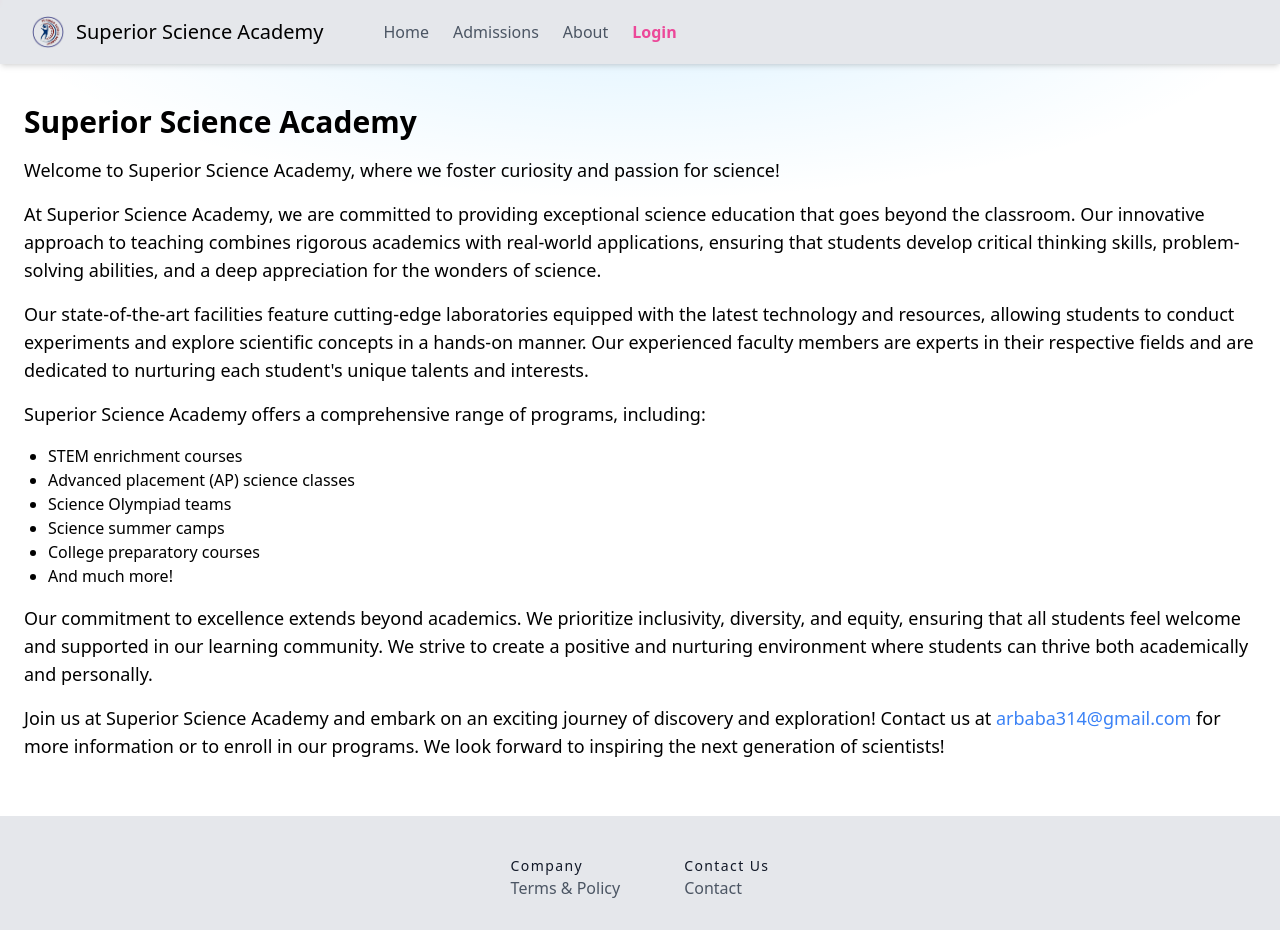
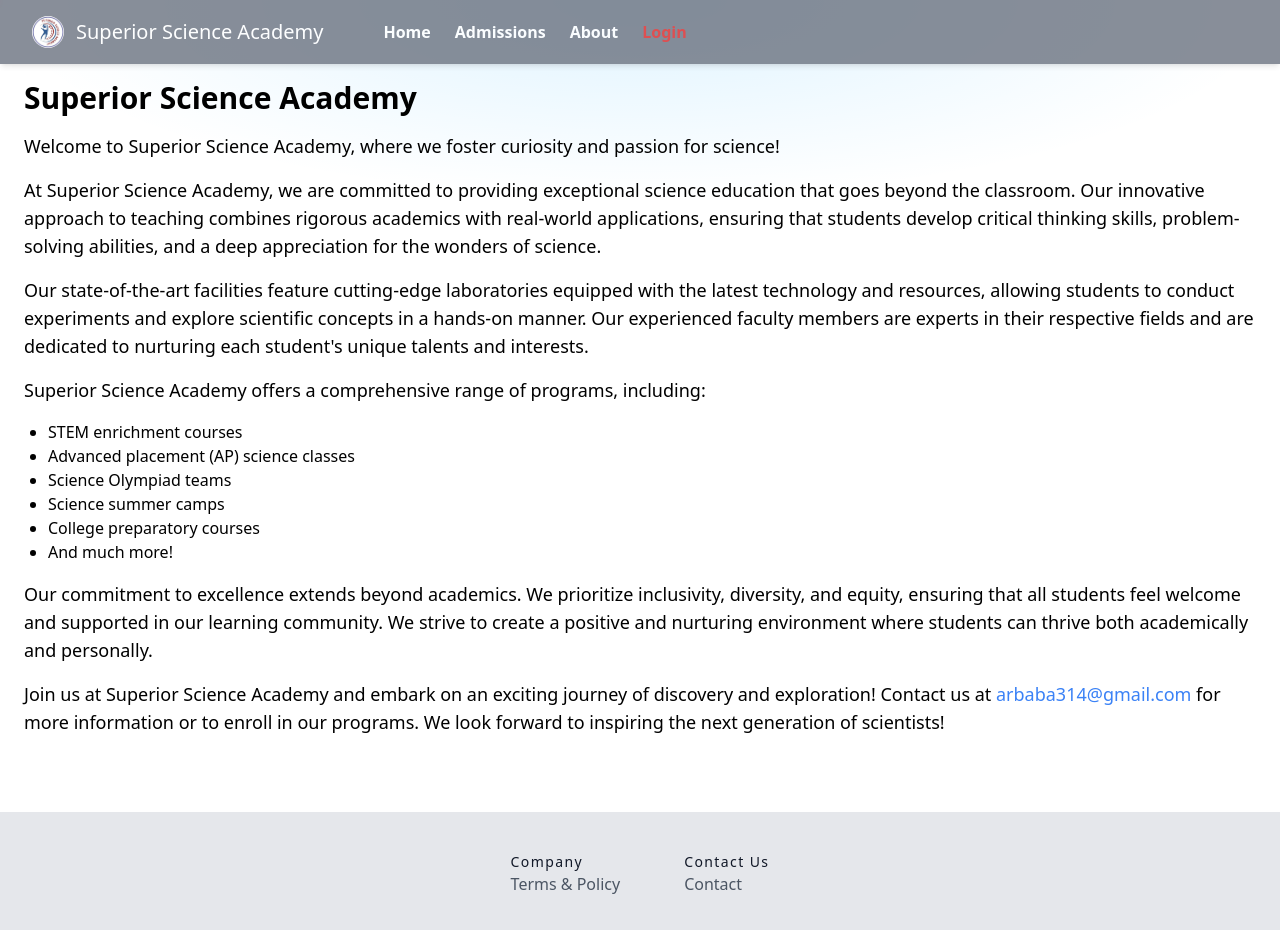
Before and after one commit to 0-Chaudhary-0/ssacademy, a React (Vite) app: page /about in a window 1280 px wide. Shown: the top 930 px of the page. Built offline with nearby package versions, Linux system fonts and the light colour scheme.

Commit message:
made navigation changes

```diff
--- a/src/components/About.jsx
+++ b/src/components/About.jsx
@@ -14,7 +14,7 @@ const About = () => {
         progress={progress}
         onLoaderFinished={() => setProgress(0)}
       />
-    <div className="container mx-auto px-6 py-10">
+    <div className="container mx-auto px-6 py-10 pt-20">
       <h1 className="text-3xl font-bold mb-4">Superior Science Academy</h1>
       <p className="text-lg mb-4">Welcome to Superior Science Academy, where we foster curiosity and passion for science!</p>
       <p className="text-lg mb-4">At Superior Science Academy, we are committed to providing exceptional science education that goes beyond the classroom. Our innovative approach to teaching combines rigorous academics with real-world applications, ensuring that students develop critical thinking skills, problem-solving abilities, and a deep appreciation for the wonders of science.</p>
--- a/src/components/Contact.jsx
+++ b/src/components/Contact.jsx
@@ -14,7 +14,7 @@ const Contact = () => {
         progress={progress}
         onLoaderFinished={() => setProgress(0)}
       />
-      <div className="container mx-auto px-4 py-8">
+      <div className="container mx-auto px-4 py-8 pt-20">
         <h1 className="text-3xl font-bold mb-4 text-center">
           Superior Science Academy
         </h1>
--- a/src/components/Enroll.jsx
+++ b/src/components/Enroll.jsx
@@ -115,7 +115,7 @@ function Enroll() {
       <ToastContainer />
       {isLogin ? (
         !isEnrolled && (
-          <div className="container mx-auto my-10">
+          <div className="container mx-auto pt-20">
             <h1 className="text-2xl font-bold mb-4 text-center">Enroll Now</h1>
             <form onSubmit={handleSubmit}>
               <div className="grid grid-cols-1 md:grid-cols-1 p-8 gap-4">
@@ -361,7 +361,7 @@ function Enroll() {
           </div>
         )
       ) : (
-        <div>
+        <div className="pt-20">
           <div className="text-center mt-5 text-red-500">
             <h1 className="text-2xl font-bold mb-1">Please Log In</h1>
             <p className="mb-4">You need to log in before enroll.</p>
--- a/src/components/Footer.jsx
+++ b/src/components/Footer.jsx
@@ -3,7 +3,7 @@ import { Link } from "react-router-dom";
 
 const Footer = () => {
   return (
-      <footer className="text-gray-600 body-font bg-gray-200">
+      <footer className="text-gray-600 body-font bg-gray-200 mt-5">
         <div className="container px-2 pt-10 flex justify-center">
           <div className="flex flex-wrap md:text-left order-first">
             <div className="px-4 mx-4">
@@ -64,7 +64,7 @@ const Footer = () => {
             <span className="ml-3 text-xl">Superior Science Academy</span>
             </Link>
             <p className="text-sm text-gray-500 sm:ml-6 sm:mt-0 mt-4">
-              Copyright© 2024. All rights reserved by Superior Science Academy
+            © {new Date().getFullYear()} Superior Science Academy — All rights reserved
             </p>
             <span className="inline-flex sm:ml-auto sm:mt-0 mt-4 justify-center sm:justify-start">
               <a href="https://web.facebook.com/profile.php?id=100094312606426" target="_blank" className="text-gray-500">
--- a/src/components/Home.jsx
+++ b/src/components/Home.jsx
@@ -5,6 +5,8 @@ import { Link } from "react-router-dom";
 import Carousel from "./carousel";
 
 const Professors = () => {
+  let arbab = "lorem ipsum jdskskjkskfskl"
+
   const [progress, setProgress] = useState(0);
   useEffect(() => {
     setProgress(30);
@@ -18,7 +20,9 @@ const Professors = () => {
         progress={progress}
         onLoaderFinished={() => setProgress(0)}
       />
-        <Carousel />
+      <div className="relative top-0">
+          <Carousel/>
+        </div>
       <div className="py-20 bg-gradient-to-r from-blue-600 to-purple-600 text-center text-white">
         <div className="container mx-auto px-4">
           <h1 className="text-3xl font-bold mb-4">
@@ -79,7 +83,7 @@ const Professors = () => {
             <div className="flex flex-col p-2 m-2 max-w-6xl">
               <div className="grid grid-cols-1 md:grid-cols-2 gap-4">
                 {/* Professor 1 */}
-                <div className="flex-col px-6 py-2 ">
+                <div className="flex-col px-6 py-2">
                   <div className="h-40 w-60 rounded-2xl overflow-hidden bg-gray-200">
                     <img src="/arbab.jpg" alt="Arbab Ali Dahri" className="" />
                   </div>
@@ -88,6 +92,10 @@ const Professors = () => {
                     Arbab Ali Dahri
                   </div>
                   <div className=" italic text-gray-500">Mathematics</div>
+                  {/* <div className="text-blue-900 relative">
+                    <p className="text-left">{arbab.slice(0,8)}...</p>
+                    <span className="text-blue absolute right-0 top-0"><Link to="/"> Read more </Link> </span>
+                  </div> */}
                 </div>
                 {/* Professor 2 */}
                 <div className="flex-col px-6 py-2 ">
--- a/src/components/Login.jsx
+++ b/src/components/Login.jsx
@@ -124,7 +124,7 @@ const login = () => {
       {/* Same as */}
       <ToastContainer />
       {showMessage &&
-        <div>
+        <div className="pt-20">
           <div
             className="bg-red-100 border border-red-400 text-red-700 px-4 py-3 rounded relative"
             role="alert"
--- a/src/components/Navbar.jsx
+++ b/src/components/Navbar.jsx
@@ -1,27 +1,15 @@
 import { Link } from "react-router-dom";
 import "../App.css";
-import React, { useEffect, useState } from "react";
+import React, { useEffect, useState, useRef } from "react";
 import { loginFalse, loginTrue } from "../redux/slice";
 import { useSelector, useDispatch } from "react-redux";
 
 const Navbar = () => {
   const [isOpen, setIsOpen] = useState(false);
+  const [miniBar, setMiniBar] = useState(false);
   const dispatch = useDispatch();
   const [key, setKey] = useState(0);
-  const [miniBar, setMiniBar] = useState(false);
-
-  let handleLogout = () => {
-    localStorage.removeItem("token");
-    setKey(Math.random());
-    setMiniBar(!miniBar);
-    setIsOpen(!isOpen);
-  };
-
-  let handleLogoutBig = () => {
-    localStorage.removeItem("token");
-    setKey(Math.random());
-    setMiniBar(!miniBar);
-  };
+  const navRef = useRef();
 
   useEffect(() => {
     let checkLogin = localStorage.getItem("token");
@@ -45,17 +33,52 @@ const Navbar = () => {
 
   const isLogin = useSelector((state) => state.isLogin.value);
 
+  useEffect(() => {
+    const handleOutsideClick = (event) => {
+      if (navRef.current && !navRef.current.contains(event.target)) {
+        setIsOpen(false);
+        document.body.classList.remove('overflow-y-hidden');
+      }
+    };
+
+    if (isOpen) {
+      document.addEventListener("mousedown", handleOutsideClick);
+    } else {
+      document.removeEventListener("mousedown", handleOutsideClick);
+    }
+
+    return () => {
+      document.removeEventListener("mousedown", handleOutsideClick);
+    };
+  }, [isOpen]);
+
+  let handleLogout = () => {
+    localStorage.removeItem("token");
+    setKey(Math.random());
+    setMiniBar(!miniBar);
+    setIsOpen(!isOpen);
+  };
+
+  let handleLogoutBig = () => {
+    localStorage.removeItem("token");
+    setKey(Math.random());
+    setMiniBar(!miniBar);
+  };
+
   return (
     <>
-      <header className="text-gray-200 bg-gray-100 body-font z-[1000]">
-        <nav className="bg-gray-200 shadow-md z-[1000]">
-          <div className="max-w-7xl mx-auto px-4 sm:px-6 lg:px-8 z-[1000]">
+      <header className="bg-gray-100 body-font z-[1000] sticky top-0 rounded-lg opacity-80">
+        <nav
+          ref={navRef}
+          className="bg-gray-200 shadow-md z-[1000] absolute top-0 w-full"
+        >
+          <div className="max-w-7xl mx-auto px-4 sm:px-6 lg:px-8 z-[1000] bg-gray-500">
             <div className="flex items-center justify-between h-16">
               <div className="flex">
                 <div className="flex-shrink-0 flex gap-4 items-center">
                   <button
                     onClick={toggleNavbar}
-                    className={`text-black hover:text-black focus:outline-none focus:text-black md:hidden ${
+                    className={`text-white hover:text-gray-200 focus:outline-none focus:text-white md:hidden ${
                       isOpen ? "hidden" : "block"
                     }`}
                   >
@@ -76,7 +99,7 @@ const Navbar = () => {
                   </button>
                   <button
                     onClick={toggleNavbar}
-                    className={`text-white hover:text-white focus:outline-none focus:text-white ${
+                    className={`text-white hover:text-gray-200 focus:outline-none focus:text-white ${
                       isOpen ? "block" : "hidden"
                     }`}
                   >
@@ -95,9 +118,9 @@ const Navbar = () => {
                       />
                     </svg>
                   </button>
-                  <div>
+                  <div className="text-white">
                     <Link
-                      className="flex title-font font-medium items-center text-black md:mb-0"
+                      className="flex title-font font-medium items-center text-white md:mb-0"
                       to="/"
                     >
                       <img
@@ -105,7 +128,7 @@ const Navbar = () => {
                         alt="Superior Science Academy"
                         className="h-8 w-8 image"
                       />
-                      <span className="ml-3 text-xl">
+                      <span className="ml-3 text-xl text-white">
                         Superior Science Academy
                       </span>
                     </Link>
@@ -116,27 +139,26 @@ const Navbar = () => {
                     <div className="mr-6"></div>
                     <Link
                       to="/"
-                      className="text-gray-600 hover:text-black px-3 py-2"
+                      className="text-white hover:text-gray-200 px-3 py-2 font-semibold"
                     >
                       Home
                     </Link>
                     <Link
                       to="/enroll"
-                      className="text-gray-600 hover:text-black px-3 py-2"
+                      className="text-white hover:text-gray-200 px-3 py-2 font-semibold"
                     >
                       Admissions
                     </Link>
                     <Link
                       to="/about"
-                      className="text-gray-600 hover:text-black px-3 py-2"
+                      className="text-white hover:text-gray-200 px-3 py-2 font-semibold"
                     >
                       About
                     </Link>
                     {isLogin ? (
-                      <div className="text-pink font-semibold rounded-lg">
-                        {/* <TiUser className="text-2xl text-pink-600 mt-2 md:mt-0" /> */}
+                      <div className="rounded-lg">
                         <span
-                          className="cursor-pointer block text-pink-600 hover:text-pink px-3 py-2"
+                          className="cursor-pointer block text-red-600 font-semibold hover:text-red-800 px-3 py-2"
                           key={key}
                           onClick={handleLogoutBig}
                         >
@@ -147,7 +169,7 @@ const Navbar = () => {
                       <div className="cursor-pointer">
                         <Link to="/login">
                           <span
-                            className="text-pink-500 font-semibold block hover:text-pink px-3 py-2"
+                            className="text-red-600 font-semibold block hover:text-red-800 px-3 py-2"
                             onClick={handleLogoutBig}
                           >
                             Login
@@ -162,11 +184,11 @@ const Navbar = () => {
           </div>
 
           <div
-            className={`absolute left-0 top-0 h-[120vh] bg-gray-200 z-[1000] shadow-lg md:hidden transition-transform duration-300 ease-in-out transform ${
+            className={`absolute left-0 top-0 h-[100vh] bg-gray-900 z-[1000] shadow-lg md:hidden transition-transform duration-300 ease-in-out transform ${
               isOpen ? "translate-x-0" : "-translate-x-full"
-            } w-80`}
+            } w-80 rounded-lg p-4`}
           >
-            <span className="text-black text-xl relative top-5 left-2 hover:text-black focus:outline-none font-semibold focus:text-black">
+            <span className="text-white text-xl relative top-5 left-2 focus:outline-none font-semibold focus:text-black">
               <Link to="/" onClick={toggleNavbar}>
                 Daulatpur Coaching
               </Link>
@@ -174,7 +196,7 @@ const Navbar = () => {
             <div className="px-2 pt-10 pb-3 sm:px-3">
               <button
                 onClick={toggleNavbar}
-                className={`absolute right-5 top-6 text-black hover:text-black focus:outline-none focus:text-black ${
+                className={`absolute right-5 top-6 text-white focus:outline-none focus:text-black ${
                   isOpen ? "block" : "hidden"
                 }`}
               >
@@ -196,30 +218,29 @@ const Navbar = () => {
               <Link
                 onClick={toggleNavbar}
                 to="/"
-                className="block text-gray-600 hover:text-black px-3 py-2"
+                className="block text-white  px-3 py-2 font-semibold"
               >
                 Home
               </Link>
               <Link
                 onClick={toggleNavbar}
                 to="/enroll"
-                className="block text-gray-600 hover:text-black px-3 py-2"
+                className="block text-white hover:text-white px-3 py-2 font-semibold"
               >
                 Admission
               </Link>
               <Link
                 onClick={toggleNavbar}
                 to="/about"
-                className="block text-gray-600 hover:text-black px-3 py-2"
+                className="block text-white px-3 py-2 font-semibold"
               >
                 About
               </Link>
 
               {isLogin ? (
-                <div className="text-pink font-semibold rounded-lg flex items-center gap-2">
-                  {/* <TiUser className="text-2xl text-pink-600 mt-2 md:mt-0" /> */}
+                <div className="font-semibold rounded-lg flex items-center gap-2">
                   <span
-                    className="cursor-pointer block text-pink-600 hover:text-pink px-3 py-2"
+                    className="cursor-pointer block text-pink-600 hover:text-white px-3 py-2 font-semibold"
                     key={key}
                     onClick={handleLogout}
                   >
@@ -230,7 +251,7 @@ const Navbar = () => {
                 <div className="cursor-pointer">
                   <Link to="/login">
                     <span
-                      className="text-pink-500 font-semibold block hover:text-pink px-3 py-2"
+                      className="text-pink-600 font-semibold block hover:text-white px-3 py-2 font-semibold"
                       onClick={toggleNavbar}
                     >
                       Login
@@ -238,6 +259,10 @@ const Navbar = () => {
                   </Link>
                 </div>
               )}
+              <div className="text-white absolute bottom-5">
+                <p>© {new Date().getFullYear()} Superior Science Academy</p>
+                <p>All rights reserved</p>
+              </div>
             </div>
           </div>
         </nav>
--- a/src/components/Signup.jsx
+++ b/src/components/Signup.jsx
@@ -114,7 +114,7 @@ const signup = () => {
         transition="Bounce"
       />
       <form onSubmit={handleSubmit}>
-        <div className="flex justify-center">
+        <div className="flex justify-center pt-20">
           <div className="h-[90%] w-full md:w-3/4 m-4">
             <div className="text-xl flex flex-col justify-center items-center mt-5 md:mt-0">
               <h1 className="font-semibold text-3xl text-gray-700 m-2">
--- a/src/components/Terms&Policy.jsx
+++ b/src/components/Terms&Policy.jsx
@@ -14,7 +14,7 @@ const TermsAndPolicy = () => {
         progress={progress}
         onLoaderFinished={() => setProgress(0)}
       />
-    <div className="min-h-screen bg-gray-100 flex justify-center items-center px-4 md:px-0 py-6">
+    <div className="min-h-screen bg-gray-100 flex justify-center items-center px-4 md:px-0 py-6 pt-20">
       <div className="max-w-xl p-8 bg-white shadow-md rounded-md">
         <h1 className="text-3xl font-bold mb-6">Terms & Policy</h1>
         <section className="mb-8">
--- a/src/index.css
+++ b/src/index.css
@@ -5,5 +5,6 @@
 }
 
 .image{
-    mix-blend-mode: multiply;
+    /* mix-blend-mode: multiply; */
+    border-radius: 50%;
 }
```
